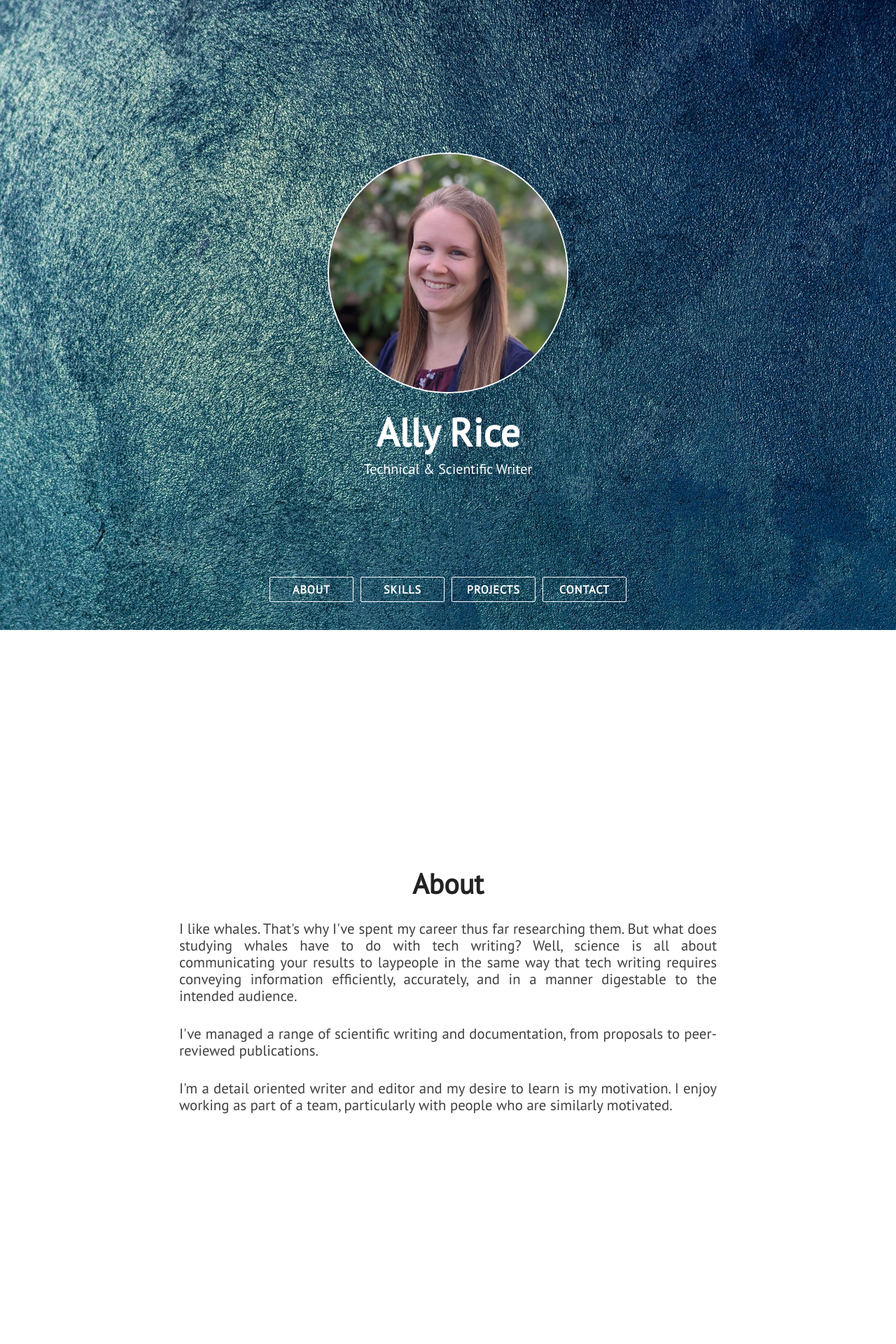
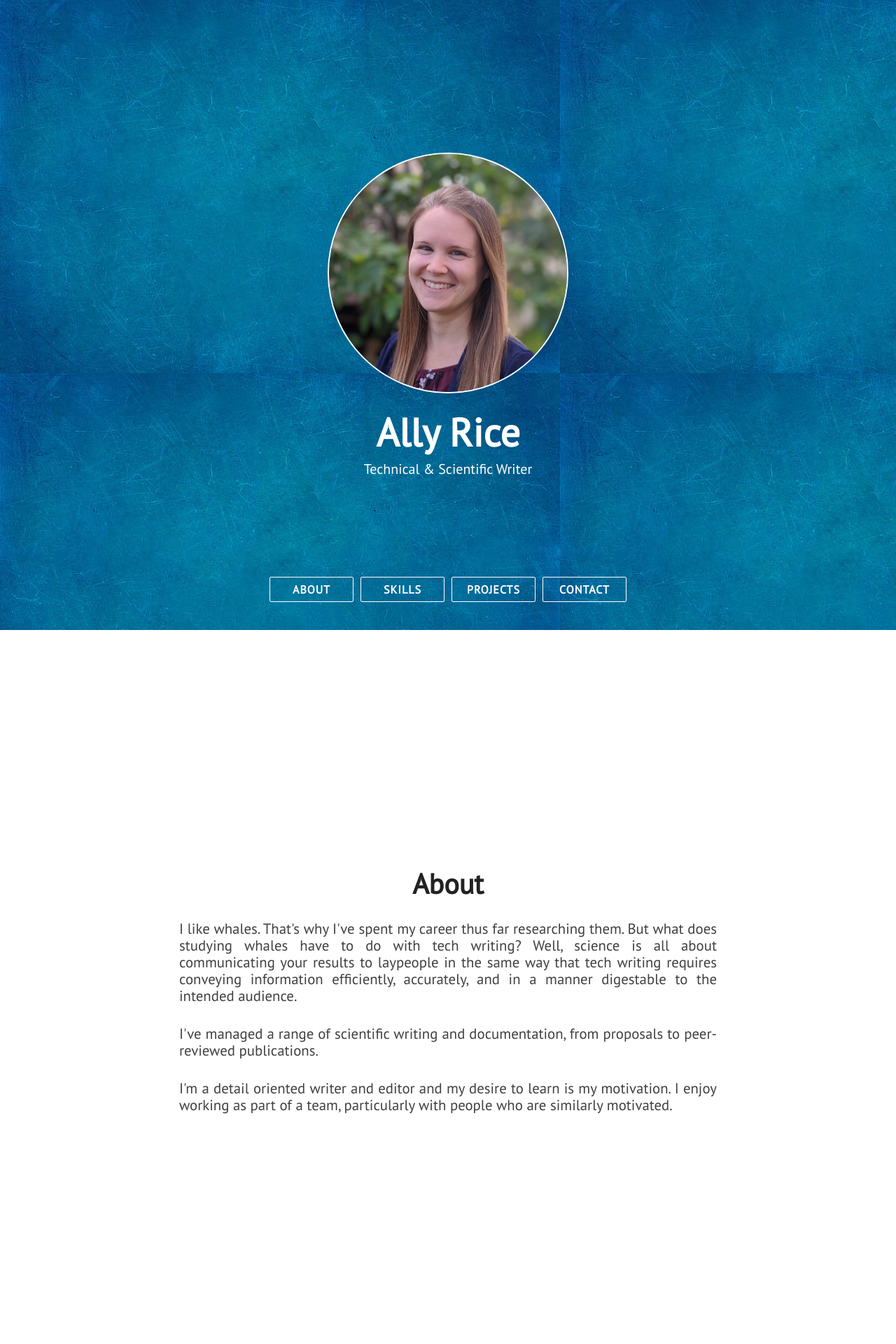
Before and after one commit to alrice12/alrice12.github.io, a Jekyll site: the page built from index.html, in a window 1280 px wide. Shown: the top 1920 px of the page at 70% size. Built offline with Jekyll 4.4.1, drawn with Linux system fonts in a browser that asks for light colours; nearby versions of some CDN libraries.

Commit message:
background

```diff
--- a/assets/css/main.css
+++ b/assets/css/main.css
@@ -207,7 +207,7 @@ img {
 }
 
 .section-wrapper:nth-child(odd) {
-  background: url(../images/background1.jpeg);
+  background: url(../images/background2.jpeg);
   background-repeat: repeat;
 }
 
@@ -283,7 +283,7 @@ img {
   color: #fff;
   font-family: 'PT Sans', Arial, Helvetica, sans-serif;
 
-  background: url(../images/background1.jpeg);
+  background: url(../images/background2.jpeg);
   background-repeat: repeat;
   background-attachment: fixed;
 }
@@ -424,7 +424,7 @@ img {
 }
 
 #nav {
-  background: url(../images/background1.jpeg);
+  background: url(../images/background2.jpeg);
   background-repeat: repeat;
 }
 
```
